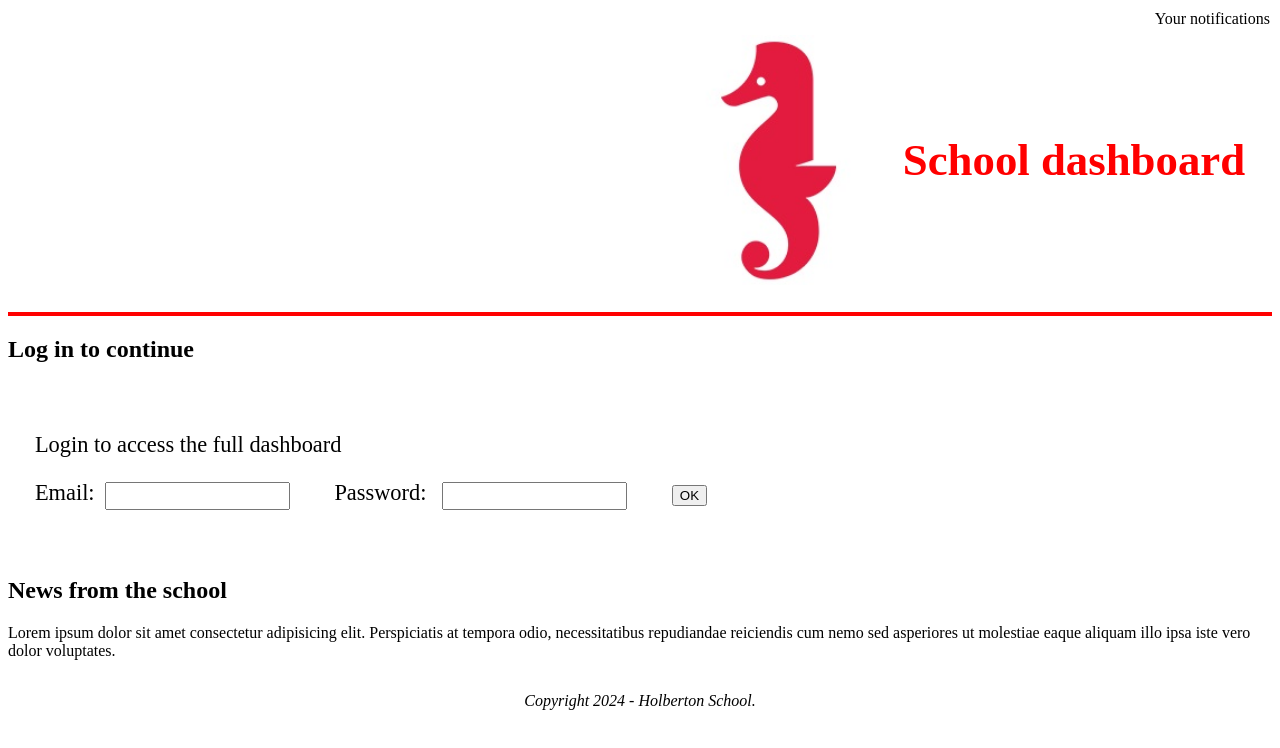
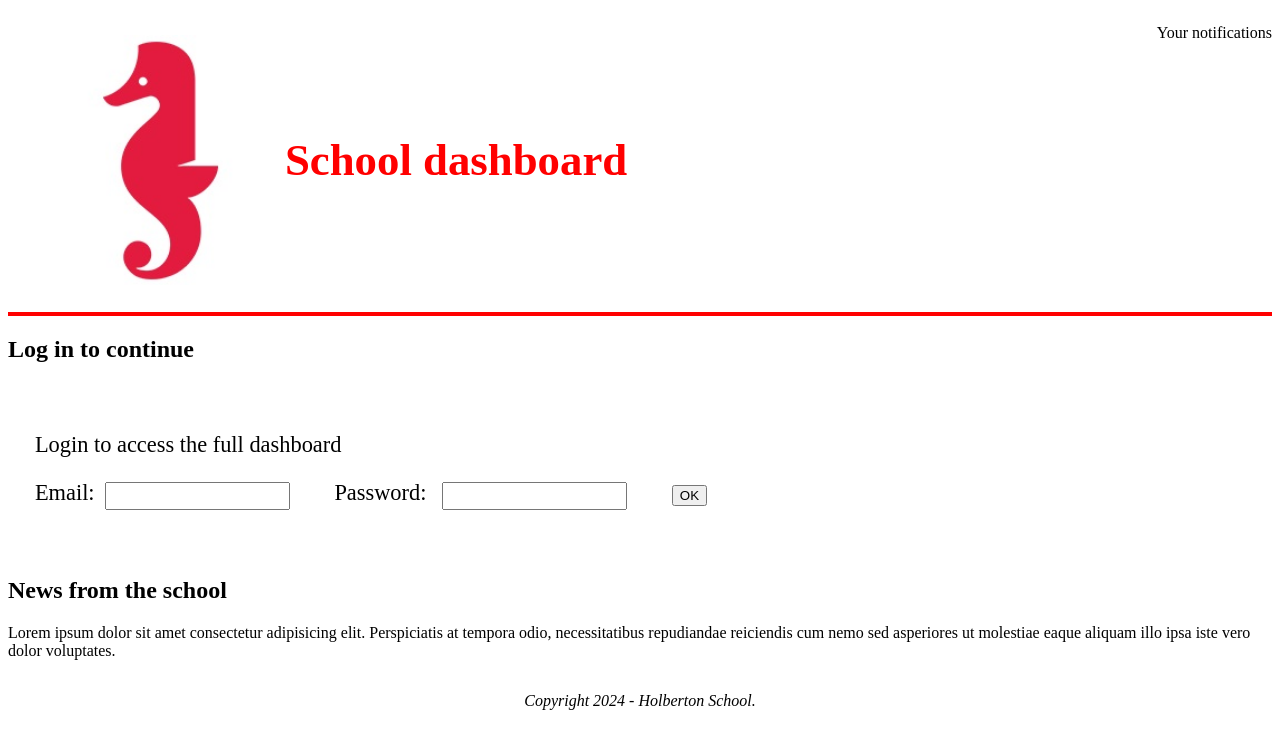
Before and after one commit to barasa001/alu-web_react, a React app in the folder React_inline_styling/task_1/dashboard/: page / in a window 1280 px wide. Shown: the top 748 px of the page. Built offline with nearby package versions, Linux system fonts and the light colour scheme.

Commit message:
Update Notifications.js

```diff
--- a/React_inline_styling/task_1/dashboard/src/Notifications/Notifications.js
+++ b/React_inline_styling/task_1/dashboard/src/Notifications/Notifications.js
@@ -1,52 +1,28 @@
 import React from 'react';
-import './Notifications.css';
-import close_icon from '../assets/close-icon.png';
+import closeIcon from '../assets/close-icon.png';
 import NotificationItem from './NotificationItem';
 import PropTypes from 'prop-types';
 import NotificationItemShape from './NotificationItemShape';
 import { StyleSheet, css } from 'aphrodite';
 
 const styles = StyleSheet.create({
-    // Notifications Panel
 	Notifications: {
-        border: '2px dashed var(--holb - red)',
-        padding: '24px',
+		padding: '2em',
+		border: '2px dashed red',
 	},
-
-    // Notification List Container
-    NotificationUnorderedList: {
-        listStyleType: 'none',
+	menuItem: {
+		textAlign: 'right',
 	},
-
-
-    // Notification list item
-    NotificationsListItem: {
-        listStyleType: 'disc',
+	'notification-header': {
+		display: 'flex',
+		justifyContent: 'space-between',
 	},
-
-    NotificationsButton: {
-        float: 'right',
-        height: '25px',
-        width: '25px',
-        position: 'absolute',
-        top: '16px',
-        right: '16px',
-        background: 'none',
-        border: 'none',
+	'flex-area': {
+		display: 'flex',
+		flexDirection: 'column',
+		alignItems: 'flex-end',
 	},
-
-    NotificationsButtonImg: {
-        height: '20px',
-        width: '20px',
-    },
-
-    menuItem: {
-        position: 'absolute',
-        top: '0',
-        right: '0',
-        margin: '10px',
-    },
-})
+});
 
 class Notifications extends React.Component {
 	constructor(props) {
@@ -54,60 +30,66 @@ class Notifications extends React.Component {
 		this.markAsRead = this.markAsRead.bind(this);
 	}
 
+	shouldComponentUpdate(nextProps) {
+		return nextProps.length > this.props.listNotifications.length;
+	}
+
 	markAsRead(id) {
 		console.log(`Notification ${id} has been marked as read`);
 	}
 
-    // Lifecycle Methods
-    shouldComponentUpdate(updatedProps, updatedState) {
-        if (updatedProps.listNotifications.length > this.props.listNotifications.length)
-            return true;
-        return false;
-    }
-
 	render() {
-        const { displayDrawer, listNotifications } = this.props;
-
 		return (
-            <>
-            <div className={css(styles.menuItem)} id="menuItem">
-                Your notifications
+			<React.Fragment>
+				{this.props.displayDrawer ? (
+					<div className={css(styles['flex-area'])}>
+						<div className={css(styles.menuItem)}>
+							<p>Your notifications</p>
 						</div>
-            { displayDrawer &&
-                    <div className={ css(styles.Notifications) } id="Notifications">
-                    { listNotifications.length > 0 ? (
-                        <>
+						<div className={css(styles.Notifications)}>
+							<ul>
+								{this.props.listNotifications &&
+								this.props.listNotifications.length > 0 ? (
+									this.props.listNotifications.map(
+										({ id, html, type, value }) => (
+											<NotificationItem
+												key={id}
+												markAsRead={this.markAsRead}
+												type={type}
+												value={value}
+												html={html}
+											/>
+										)
+									)
+								) : (
+									<div className={css(styles['notification-header'])}>
+										<NotificationItem value='No new notification for now' />
 										<button
-                                className={css(styles.NotificationsButton)}
-                                aria-label="Close"
-                                onClick={ () => {
-                                    console.log('Close button has been clicked');
-                                } }
-                            ><img
-                            className={css(styles.NotificationsButtonImg)}
-                                    src={ close_icon }
-                                    alt="Close"
+											style={{
+												border: 'none',
+												background: 'none',
+											}}
+											aria-label='Close'
+											onClick={console.log('Close button has been clicked')}
+										>
+											<img
+												style={{ display: 'inline' }}
+												src={closeIcon}
+												alt='Close'
 											/>
 										</button>
-                            <p>Here is the list of notifications</p>
-                            <ul className={css(styles.NotificationUnorderedList)}>
-                                { listNotifications.map((notification) => (
-                                    <NotificationItem
-                                        className={css(styles.NotificationsListItem)}
-                                        key={ notification.id }
-                                        type={ notification.type }
-                                        value={ notification.value }
-                                        html={ notification.html }
-                                        markAsRead={() => this.markAsRead(notification.id)}
-                                    />
-                                )) }
+									</div>
+								)}
 							</ul>
-                        </>
-                    ) : <p>No new notification for now</p> }
 						</div>
-            }
-            </>
-        )
+					</div>
+				) : (
+					<div className={css(styles.menuItem)}>
+						<p>Your notifications</p>
+					</div>
+				)}
+			</React.Fragment>
+		);
 	}
 }
 
@@ -119,6 +101,6 @@ Notifications.propTypes = {
 Notifications.defaultProps = {
 	displayDrawer: false,
 	listNotifications: [],
-}
+};
 
 export default Notifications;
```
Lines whose indentation alone changed are shown as unchanged.
